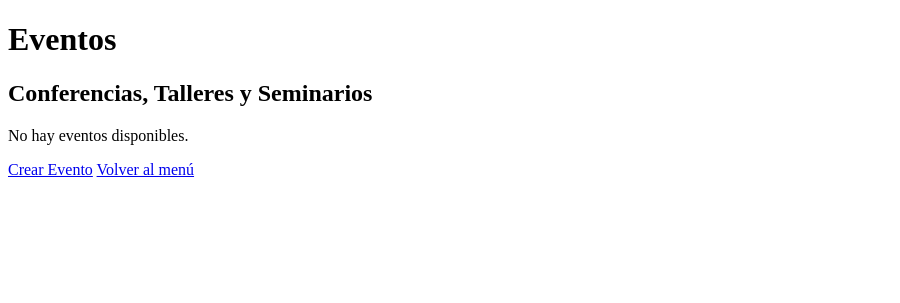
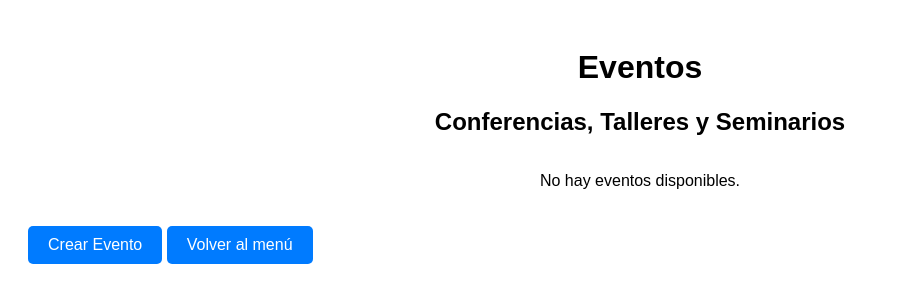
Before and after one commit to Bryan12sd/Gestion_Eventos, a PHP site: page /eventos.php in a window 1280 px wide. Shown: the top 303 px of the page, without its empty margins (0-900 px from the left). Run offline with PHP 8.4, Linux system fonts and the light colour scheme; the visitor is signed in with stand-in values (Sample User, id 1); data that the repository does not hold is empty; a stand-in replaces the project's code that opens the database connection.

Commit message:
style: styles for eventos

```diff
--- /dev/null
+++ b/css/eventos.css
@@ -0,0 +1,47 @@
+body {
+    font-family: Arial, sans-serif;
+    padding: 20px;
+}
+
+h1, h2 {
+    text-align: center;
+}
+
+.eventos-container {
+    display: flex;
+    flex-wrap: wrap;
+    justify-content: space-around;
+    gap: 20px;
+    margin-top: 20px;
+}
+
+.evento {
+    background-color: #f9f9f9;
+    padding: 20px;
+    border-radius: 8px;
+    box-shadow: 0 4px 6px rgba(0, 0, 0, 0.1);
+    width: calc(33% - 20px); /* Ajusta el ancho de los eventos */
+    box-sizing: border-box;
+}
+
+.evento h3 {
+    margin: 0 0 10px;
+}
+
+.evento p {
+    margin: 5px 0;
+}
+
+a {
+    display: inline-block;
+    margin-top: 20px;
+    text-decoration: none;
+    color: #fff;
+    background-color: #007bff;
+    padding: 10px 20px;
+    border-radius: 5px;
+}
+
+a:hover {
+    background-color: #0056b3;
+}
--- a/eventos.php
+++ b/eventos.php
@@ -20,6 +20,7 @@ $result = $conn->query($sql);
 <head>
     <meta charset="UTF-8">
     <meta name="viewport" content="width=device-width, initial-scale=1.0">
+    <link rel="stylesheet" href="./css/eventos.css">
     <title>Eventos</title>
 </head>
 
@@ -27,12 +28,15 @@ $result = $conn->query($sql);
     <h1>Eventos</h1>
     <h2>Conferencias, Talleres y Seminarios</h2>
 
+    <!-- Contenedor principal de los eventos -->
+    <div class="eventos-container">
+
         <?php
         // Verificamos si hay eventos
         if ($result->num_rows > 0) {
             // Mostrar los eventos
             while ($evento = $result->fetch_assoc()) {
-            echo '<div>';
+                echo '<div class="evento">';
                 echo '<h3>Título: ' . $evento['titulo'] . '</h3>';
                 echo '<p><strong>Invitados:</strong> ' . $evento['invitados'] . '</p>';
                 echo '<p><strong>Fecha y Hora:</strong> ' . date('d/m/Y - H:i A', strtotime($evento['fecha_hora'])) . '</p>';
@@ -51,6 +55,10 @@ $result = $conn->query($sql);
         // Cerramos la conexión
         $conn->close();
         ?>
+
+    </div>
+
+    <!-- Enlaces -->
     <a href="registrarEvento.php">Crear Evento</a>
     <a href="menu.php">Volver al menú</a>
 </body>
```
Lines whose indentation alone changed are shown as unchanged.
